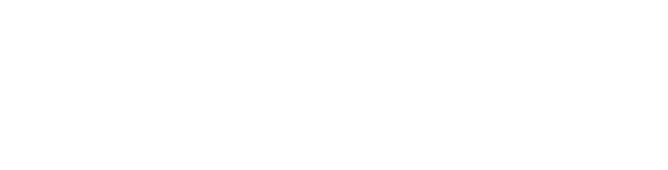
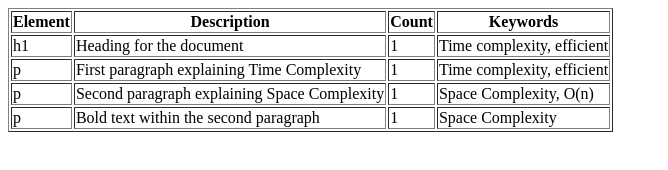
Before and after one commit to acciojob/time-and-space-complexity-khushalchopraa, a website: page main.html in a window 1280 px wide. Shown: the whole page, without its empty margins (0-668 px from the left). Drawn offline with Linux system fonts and the light colour scheme.

Commit message:
created a submission

```diff
--- a/main.html
+++ b/main.html
@@ -8,6 +8,41 @@
 
 <body>
 	<!-- the entire body must be written by student -->
+	<table border>
+			<tr>
+				<th>Element</th>
+				<th>Description</th>
+				<th>Count</th>
+				<th>Keywords</th>
+			</tr>
+		<tbody>
+			<tr>
+				<td>h1</td>
+				<td>Heading for the document</td>
+				<td>1</td>
+				<td>Time complexity, efficient</td>
+			</tr>
+			<tr>
+				<td>p</td>
+				<td>First paragraph explaining Time Complexity</td>
+				<td>1</td>
+				<td>Time complexity, efficient</td>
+			</tr>
+			<tr>
+				<td>p</td>
+				<td>Second paragraph explaining Space Complexity</td>
+				<td>1</td>
+				<td>Space Complexity, O(n)</td>
+			</tr>
+			</tr>
+			<tr>
+				<td>p</td>
+				<td>Bold text within the second paragraph</td>
+				<td>1</td>
+				<td>Space Complexity</td>
+			</tr>
+		</tbody>
+	</table>
     <script type="text/javascript" src="./script.js">
 </script>
 
```
